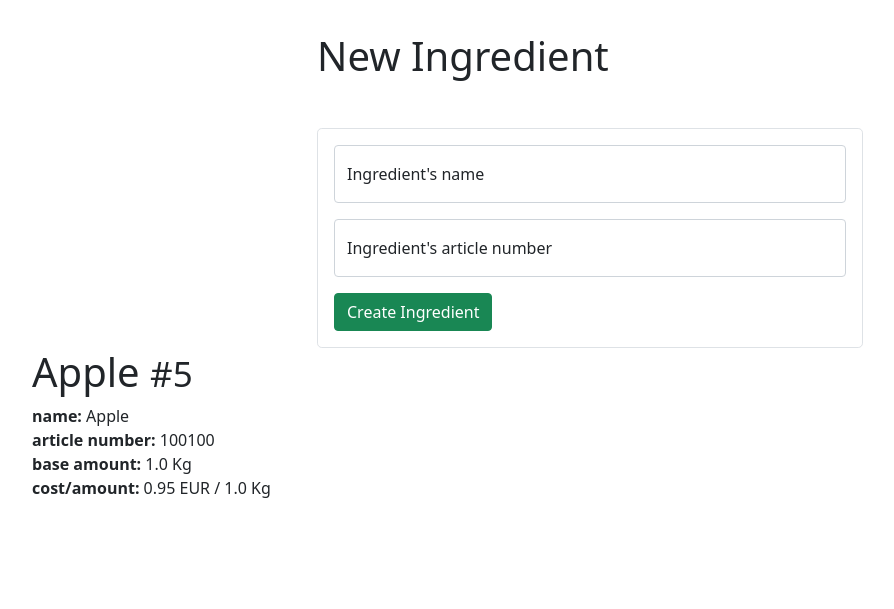
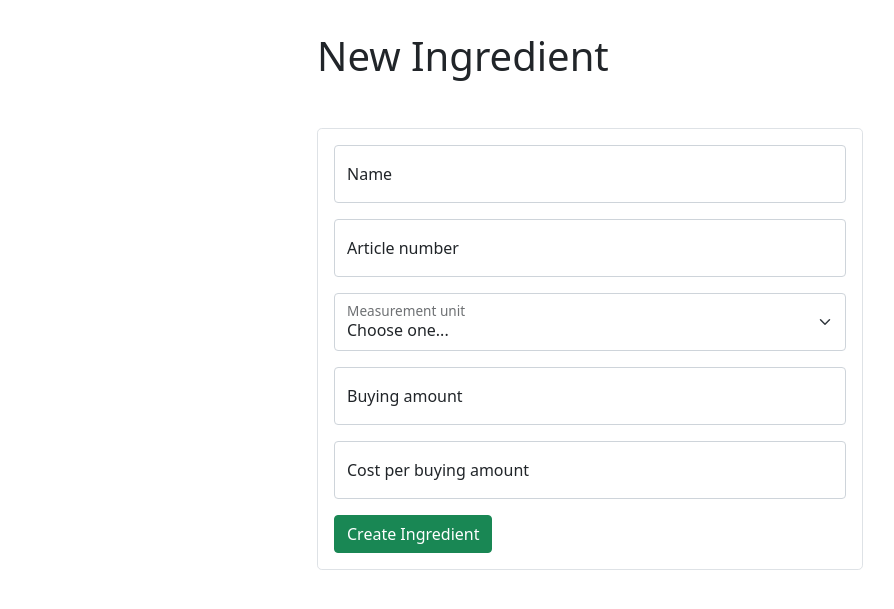
Before and after one commit to rahenrique/rah.recipemanager.test, a Django app: template recipe_manager/ingredients/templates/ingredients/create_form.html in a window 1280 px wide. Shown: the part 120-729 px from the top of the page, without its empty margins (50-944 px from the left). Run offline with Django 4.2, Linux system fonts and the light colour scheme; the template is opened without the code that fills it: values that come from a table or form of the project are taken from there, others are empty; data comes from the database, SQL or seed files in the repository; some libraries are stand-ins or nearby versions.

Commit message:
feat: Adds page to create new ingredients

```diff
--- a/recipe_manager/ingredients/templates/ingredients/create_form.html
+++ b/recipe_manager/ingredients/templates/ingredients/create_form.html
@@ -26,34 +26,43 @@
             {% csrf_token %}
 
             <div class="form-floating mb-3">
-                <input type="text" class="form-control" id="name_input" name="name"
-                    placeholder="Ingredient's name" required>
-                <label for="name_input">Ingredient's name</label>
+                <input type="text" class="form-control" id="name_input" name="name" placeholder="Ingredient's name"
+                    required>
+                <label for="name_input">Name</label>
             </div>
 
             <div class="form-floating mb-3">
                 <input type="text" class="form-control" id="article_number_input" name="article_number"
                     placeholder="Ingredient's article number" required>
-                <label for="article_number_input">Ingredient's article number</label>
+                <label for="article_number_input">Article number</label>
+            </div>
+
+            <div class="form-floating mb-3">
+                <select class="form-select" id="base_measurement_unit_input" name="base_measurement_unit"
+                    placeholder="Ingredient's measurement unit" required>
+                    <option disabled selected>Choose one...</option>
+                    <option value="g">grams</option>
+                    <option value="Kg">kilograms</option>
+                    <option value="cL">centiliter</option>
+                    <option value="L">liter</option>
+                </select>
+                <label for="base_measurement_unit_input">Measurement unit</label>
+            </div>
+
+            <div class="form-floating mb-3">
+                <input type="number" step="0.01" min="0" class="form-control" id="base_amount_input" name="base_amount"
+                    placeholder="Ingredient's buying amount" required>
+                <label for="base_amount_input">Buying amount</label>
+            </div>
+
+            <div class="form-floating mb-3">
+                <input type="number" step="0.01" min="0" class="form-control" id="cost_per_base_amount_input"
+                    name="cost_per_base_amount" placeholder="Ingredient's cost per buying amount" required>
+                <label for="cost_per_base_amount_input">Cost per buying amount</label>
             </div>
 
             <input type="submit" role="button" class="btn btn-success" value="Create Ingredient">
         </form>
     </div>
 </div>
-
-
-
-
-
-
-
-
-<h1>{{ ingredient.name }} <small>#{{ ingredient.id }}</small></h1>
-<p>
-    <strong>name:</strong> {{ ingredient.name }}<br>
-    <strong>article number:</strong> {{ ingredient.article_number }}<br>
-    <strong>base amount:</strong> {{ ingredient.base_amount }} {{ ingredient.base_measurement_unit }}<br>
-    <strong>cost/amount:</strong> {{ ingredient.formatted_cost }}<br>
-</p>
 {% endblock %}
```
Also changed, not shown: recipe_manager/ingredients/views.py (+20 -6 lines).
